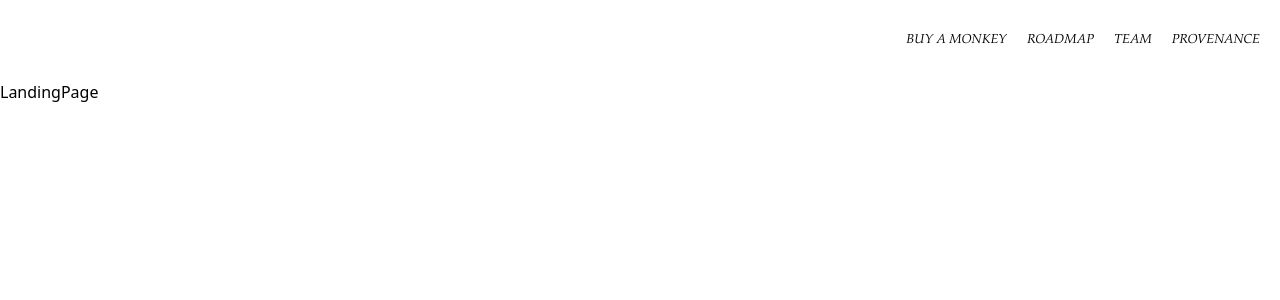
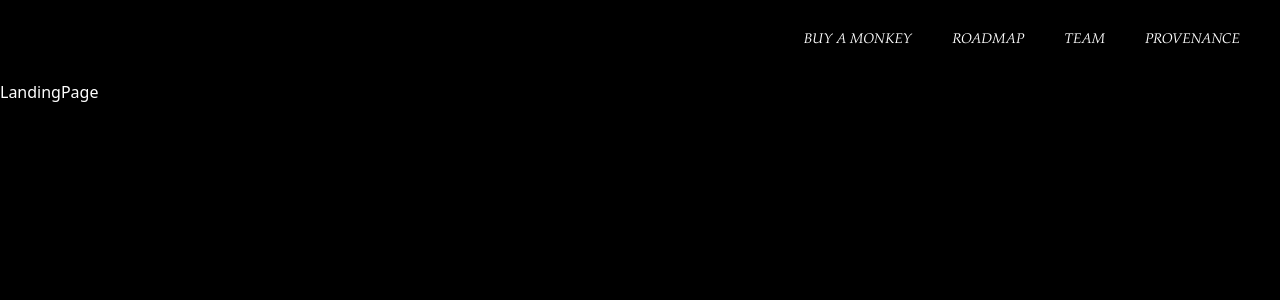
Before and after one commit to HrikB/generative-nft, a React (Create React App) app: page / in a window 1280 px wide. Shown: the top 300 px of the page. Built offline with nearby package versions, Linux system fonts and the light colour scheme.

Commit message:
Fixed tailwind bugs

```diff
--- a/src/components/Header.tsx
+++ b/src/components/Header.tsx
@@ -1,13 +1,14 @@
 import React from "react";
-import "./Header.css";
 
 const HEADER_LABELS = ["BUY A MONKEY", "ROADMAP", "TEAM", "PROVENANCE"];
 
 function Header() {
   return (
-    <div className="header text-3xl">
+    <div className="h-20 flex justify-end items-center w-full">
       {HEADER_LABELS.map((label) => (
-        <span className="header__labels">{label}</span>
+        <span className="mr-10 font-display text-sm italic hover:cursor-pointer">
+          {label}
+        </span>
       ))}
     </div>
   );
--- a/src/index.css
+++ b/src/index.css
@@ -1,6 +1,6 @@
 * {
-  /* background-color: black; */
-  /* color: white; */
+  background-color: black;
+  color: white;
 }
 @tailwind base;
 @tailwind components;
--- a/tailwind.config.js
+++ b/tailwind.config.js
@@ -1,7 +1,10 @@
 module.exports = {
-  content: ['./src/**/*.{js,jsx,ts,tsx}', './public/index.html'],
+  content: ["./src/**/*.{js,jsx,ts,tsx}",],
   theme: {
     extend: {},
+    fontFamily: {
+      'display': ['Garamond']
+    }
   },
   plugins: [],
 }
```
Also changed, not shown: tsconfig.json (+16 -1 lines), src/components/heroimg.png (renamed from src/components/bayc-mutant-hero.png).
